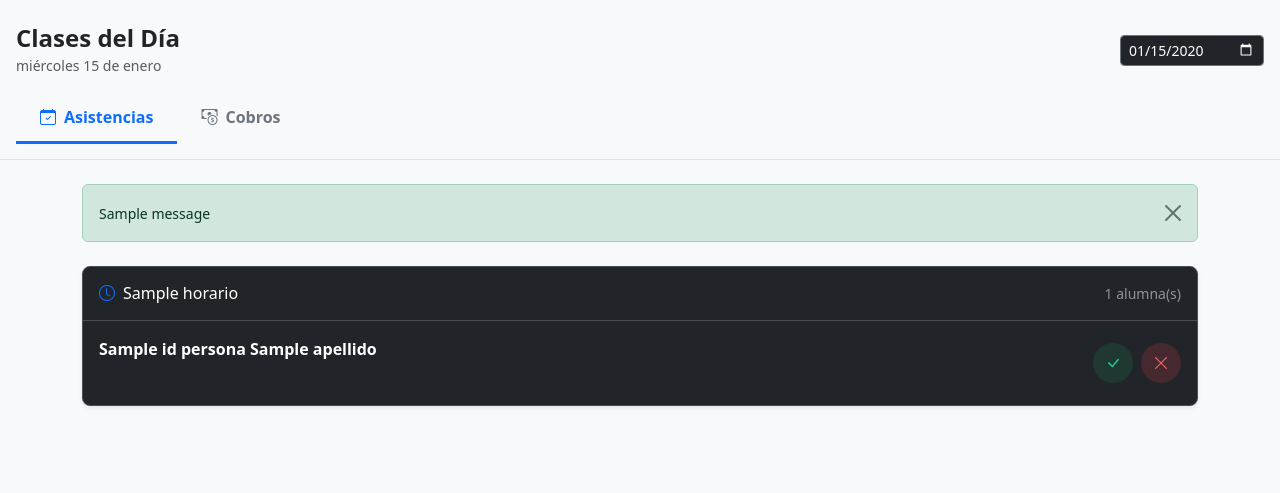
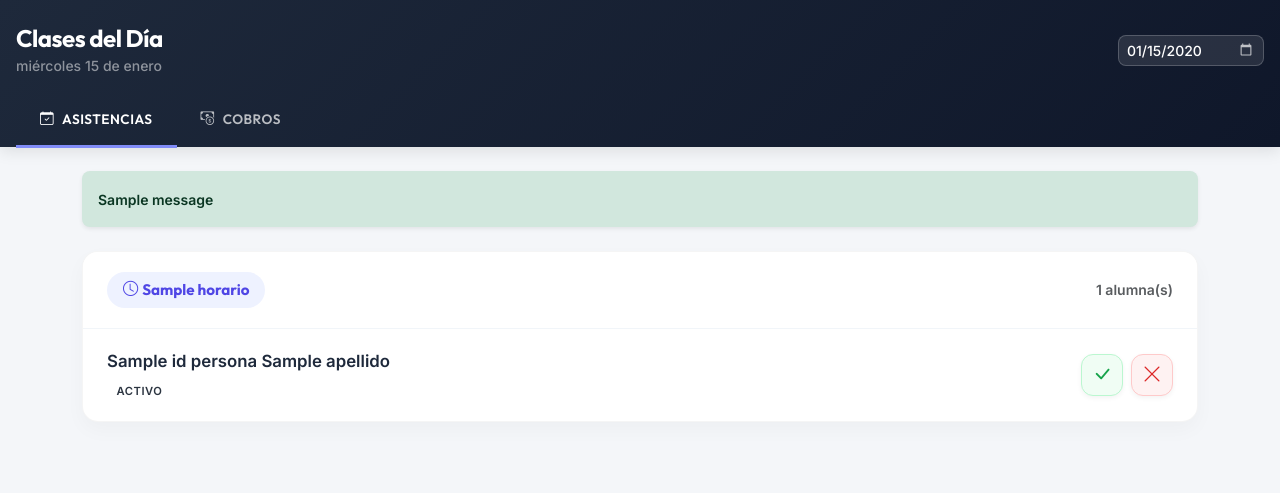
Before and after one commit to joaquingavilan/pilates, a Django app: template Pilapp/templates/admin_panel/profes/clases_hoy.html in a window 1280 px wide. Shown: the top 493 px of the page. Run offline with Django 5.2, Linux system fonts and the light colour scheme; the template is opened without the code that fills it: most values are stand-ins (such as "Sample title", 1, 10 or a date in 2020); one stand-in notice (Sample message) is shown.

Commit message:
style: premium white card design for both clases and pagos

```diff
--- a/Pilapp/templates/admin_panel/profes/clases_hoy.html
+++ b/Pilapp/templates/admin_panel/profes/clases_hoy.html
@@ -5,52 +5,125 @@
     <meta charset="UTF-8">
     <meta name="viewport" content="width=device-width, initial-scale=1.0, maximum-scale=1.0, user-scalable=no">
     <title>Clases de Hoy | TuPilates</title>
-    <!-- Bootstrap 5 CSS -->
     <link href="https://cdn.jsdelivr.net/npm/bootstrap@5.3.0/dist/css/bootstrap.min.css" rel="stylesheet">
-    <!-- Bootstrap Icons -->
+    <link href="https://fonts.googleapis.com/css2?family=Outfit:wght@300;400;500;600;700&family=Inter:wght@400;500;600&display=swap" rel="stylesheet">
     <link rel="stylesheet" href="https://cdn.jsdelivr.net/npm/bootstrap-icons@1.11.0/font/bootstrap-icons.css">
     <style>
-        body { background-color: #f8f9fa; font-family: system-ui, -apple-system, sans-serif; }
-        .page-header { background: #f8f9fa; padding: 1.5rem 1rem 1rem; border-bottom: 1px solid #dee2e6; }
-        .nav-tabs .nav-link { color: #6c757d; border: none; font-weight: 600; padding: 0.75rem 1.5rem; }
-        .nav-tabs .nav-link.active { color: #0d6efd; background-color: transparent; border-bottom: 3px solid #0d6efd; }
+        body { background-color: #f4f6f9; font-family: 'Inter', sans-serif; color: #2b3440; }
+        h1, h2, h3, h4, h5, h6, .nav-link { font-family: 'Outfit', sans-serif; }
 
-        .card.bg-dark { border-radius: 0.5rem; border-color: #495057 !important; }
-        .card-header.border-secondary { border-bottom-color: #495057 !important; }
-        .alumno-item { border-bottom: 1px solid #495057; padding: 1rem; display: flex; justify-content: space-between; align-items: center; }
+        .page-header {
+            background: linear-gradient(135deg, #1e293b 0%, #0f172a 100%);
+            padding: 1.5rem 1rem 0;
+            border-bottom: none;
+            color: white;
+            box-shadow: 0 4px 15px rgba(0,0,0,0.1);
+        }
+        .page-header h4 { font-weight: 700; letter-spacing: -0.5px; }
+
+        .nav-tabs { border: none; margin-top: 1rem; }
+        .nav-tabs .nav-link {
+            color: rgba(255,255,255,0.7);
+            border: none;
+            font-weight: 600;
+            padding: 1rem 1.5rem;
+            text-transform: uppercase;
+            font-size: 0.85rem;
+            letter-spacing: 0.5px;
+            border-bottom: 3px solid transparent;
+            transition: all 0.3s;
+        }
+        .nav-tabs .nav-link.active {
+            color: #fff;
+            background-color: transparent;
+            border-bottom: 3px solid #818cf8;
+        }
+        .nav-tabs .nav-link:hover:not(.active) { color: white; border-bottom: 3px solid rgba(129,140,248,0.4); }
+
+        .class-card {
+            background-color: white;
+            border-radius: 16px;
+            border: 1px solid rgba(0,0,0,0.04);
+            box-shadow: 0 8px 20px rgba(0,0,0,0.03);
+            overflow: hidden;
+            margin-bottom: 1.5rem;
+        }
+        .card-header {
+            background-color: white;
+            border-bottom: 1px solid #f1f5f9;
+            padding: 1.25rem 1.5rem;
+        }
+        .horario-badge {
+            background-color: #eef2ff;
+            color: #4f46e5;
+            font-weight: 700;
+            padding: 0.4rem 1rem;
+            border-radius: 2rem;
+            font-size: 0.95rem;
+            font-family: 'Outfit', sans-serif;
+        }
+
+        .alumno-item {
+            border-bottom: 1px solid #f1f5f9;
+            padding: 1.25rem 1.5rem;
+            display: flex;
+            justify-content: space-between;
+            align-items: center;
+            transition: background-color 0.2s;
+        }
+        .alumno-item:hover { background-color: #f8fafc; }
         .alumno-item:last-child { border-bottom: none; }
 
-        .btn-action { width: 40px; height: 40px; border-radius: 50%; display: flex; align-items: center; justify-content: center; border: none; transition: transform 0.1s; }
-        .btn-action:active { transform: scale(0.9); }
-        .btn-asistio { background-color: rgba(25, 135, 84, 0.2); color: #20c997; }
-        .btn-asistio:hover, .btn-asistio.active { background-color: #198754; color: white; }
-        .btn-falto { background-color: rgba(220, 53, 69, 0.2); color: #ff6b6b; }
-        .btn-falto:hover, .btn-falto.active { background-color: #dc3545; color: white; }
+        .alumno-name { font-weight: 600; color: #1e293b; margin-bottom: 0.2rem; font-size: 1.05rem; }
 
-        .status-badge { font-size: 0.7rem; padding: 0.2rem 0.5rem; border-radius: 1rem; text-transform: uppercase; font-weight: 600; }
-        .status-reservado { background: rgba(255, 193, 7, 0.2); color: #ffc107; }
-        .status-asistió { background: rgba(25, 135, 84, 0.2); color: #20c997; }
-        .status-faltó { background: rgba(220, 53, 69, 0.2); color: #ff6b6b; }
-        .status-recuperó { background: rgba(13, 202, 240, 0.2); color: #0dcaf0; }
+        .btn-action {
+            width: 42px; height: 42px;
+            border-radius: 12px;
+            display: flex; align-items: center; justify-content: center;
+            border: none;
+            transition: all 0.2s cubic-bezier(0.4, 0, 0.2, 1);
+            box-shadow: 0 2px 5px rgba(0,0,0,0.05);
+        }
+        .btn-action:active { transform: scale(0.92); }
+        .btn-asistio { background-color: #f0fdf4; color: #16a34a; border: 1px solid #bbf7d0; }
+        .btn-asistio:hover, .btn-asistio.active { background-color: #16a34a; color: white; border-color: #16a34a; box-shadow: 0 4px 10px rgba(22, 163, 74, 0.2); }
+        .btn-falto { background-color: #fef2f2; color: #dc2626; border: 1px solid #fecaca; }
+        .btn-falto:hover, .btn-falto.active { background-color: #dc2626; color: white; border-color: #dc2626; box-shadow: 0 4px 10px rgba(220, 38, 38, 0.2); }
+
+        .status-badge {
+            font-size: 0.7rem; padding: 0.25rem 0.6rem; border-radius: 1rem; text-transform: uppercase; font-weight: 700; letter-spacing: 0.5px;
+        }
+        .status-reservado { background: #fffbeb; color: #d97706; }
+        .status-asistió { background: #f0fdf4; color: #16a34a; }
+        .status-faltó { background: #fef2f2; color: #dc2626; }
+        .status-recuperó { background: #eff6ff; color: #2563eb; }
+
+        .date-input {
+            background: rgba(255,255,255,0.1);
+            border: 1px solid rgba(255,255,255,0.2);
+            color: white;
+            border-radius: 8px;
+            font-weight: 500;
+        }
+        .date-input::-webkit-calendar-picker-indicator { filter: invert(1); opacity: 0.7; }
     </style>
 </head>
 <body>
 
     <div class="page-header sticky-top">
-        <div class="d-flex justify-content-between align-items-center mb-3">
+        <div class="d-flex justify-content-between align-items-center">
             <div>
-                <h4 class="mb-0 fw-bold text-dark">Clases del Día</h4>
-                <small class="text-muted">{{ fecha_hoy|date:"l d \d\e F" }}</small>
+                <h4 class="mb-0">Clases del Día</h4>
+                <small class="text-white-50" style="font-weight: 500;">{{ fecha_hoy|date:"l d \d\e F" }}</small>
             </div>
             <form method="get" action="{% url 'profes_clases_hoy' token %}" class="m-0">
                 <input type="date" name="fecha" value="{{ fecha_hoy|date:'Y-m-d' }}"
-                       class="form-control form-control-sm bg-dark text-white border-secondary"
-                       onchange="this.form.submit()" style="color-scheme: dark;">
+                       class="form-control form-control-sm date-input"
+                       onchange="this.form.submit()">
             </form>
         </div>
 
-        <!-- Navigation Tabs -->
-        <ul class="nav nav-tabs border-0">
+        <ul class="nav nav-tabs">
             <li class="nav-item">
                 <a class="nav-link active" href="{% url 'profes_clases_hoy' token %}">
                     <i class="bi bi-calendar-check me-2"></i>Asistencias
@@ -68,9 +141,8 @@
         {% if messages %}
         <div class="mb-4">
             {% for message in messages %}
-            <div class="alert alert-{{ message.tags }} alert-dismissible fade show" role="alert">
-                <small>{{ message }}</small>
-                <button type="button" class="btn-close" data-bs-dismiss="alert"></button>
+            <div class="alert alert-{{ message.tags }} border-0 shadow-sm rounded-3" role="alert">
+                <small class="fw-semibold">{{ message }}</small>
             </div>
             {% endfor %}
         </div>
@@ -78,17 +150,17 @@
 
         {% if clases_data %}
             {% for c in clases_data %}
-            <div class="card bg-dark border-secondary mb-4 shadow-sm">
-                <div class="card-header border-secondary p-3 d-flex justify-content-between align-items-center">
-                    <h6 class="mb-0 text-white"><i class="bi bi-clock me-2 text-primary"></i>{{ c.horario }}</h6>
-                    <small class="text-white-50">{{ c.alumnos|length }} alumna(s)</small>
+            <div class="class-card">
+                <div class="card-header d-flex justify-content-between align-items-center">
+                    <span class="horario-badge"><i class="bi bi-clock me-1"></i>{{ c.horario }}</span>
+                    <small class="text-muted fw-semibold">{{ c.alumnos|length }} alumna(s)</small>
                 </div>
                 <div class="card-body p-0">
                     {% if c.alumnos %}
                         {% for alumno_info in c.alumnos %}
                         <div class="alumno-item">
                             <div>
-                                <div class="text-white fw-semibold mb-1">{{ alumno_info.turno.id_alumno_paquete.id_alumno.id_persona.nombre }} {{ alumno_info.turno.id_alumno_paquete.id_alumno.id_persona.apellido }}</div>
+                                <div class="alumno-name">{{ alumno_info.turno.id_alumno_paquete.id_alumno.id_persona.nombre }} {{ alumno_info.turno.id_alumno_paquete.id_alumno.id_persona.apellido }}</div>
                                 <span class="status-badge status-{{ alumno_info.turno.estado|lower }}">{{ alumno_info.turno.estado }}</span>
                             </div>
                             <div class="d-flex gap-2">
@@ -98,7 +170,7 @@
                                     <input type="hidden" name="nuevo_estado" value="Asistió">
                                     <input type="hidden" name="fecha_actual" value="{{ fecha_hoy|date:'Y-m-d' }}">
                                     <button type="submit" class="btn-action btn-asistio {% if alumno_info.turno.estado == 'Asistió' %}active{% endif %}">
-                                        <i class="bi bi-check-lg"></i>
+                                        <i class="bi bi-check-lg fs-5"></i>
                                     </button>
                                 </form>
                                 <form method="post" action="{% url 'profes_clases_hoy' token %}" class="m-0">
@@ -107,31 +179,30 @@
                                     <input type="hidden" name="nuevo_estado" value="Faltó">
                                     <input type="hidden" name="fecha_actual" value="{{ fecha_hoy|date:'Y-m-d' }}">
                                     <button type="submit" class="btn-action btn-falto {% if alumno_info.turno.estado == 'Faltó' %}active{% endif %}">
-                                        <i class="bi bi-x-lg"></i>
+                                        <i class="bi bi-x-lg fs-5"></i>
                                     </button>
                                 </form>
                             </div>
                         </div>
                         {% endfor %}
                     {% else %}
-                        <div class="p-4 text-center text-white-50">
-                            <i class="bi bi-person-x fs-2 d-block mb-2 text-secondary"></i>
-                            <small>No hay alumnas inscriptas</small>
+                        <div class="p-5 text-center text-muted">
+                            <i class="bi bi-person-x fs-1 d-block mb-2 text-black-50"></i>
+                            <span class="fw-medium">No hay alumnas inscriptas</span>
                         </div>
                     {% endif %}
                 </div>
             </div>
             {% endfor %}
         {% else %}
-            <div class="text-center mt-5">
-                <i class="bi bi-cup-hot text-secondary" style="font-size: 4rem;"></i>
-                <h4 class="mt-3 fw-bold text-dark">Día Libre</h4>
-                <p class="text-muted">No hay clases registradas para el día de hoy.</p>
+            <div class="text-center mt-5 p-5 bg-white rounded-4 shadow-sm border border-light">
+                <i class="bi bi-emoji-smile fs-1 text-primary d-block mb-3"></i>
+                <h3 class="fw-bold text-dark">Día Libre</h3>
+                <p class="text-muted mb-0">No tienes clases registradas hoy.</p>
             </div>
         {% endif %}
     </div>
 
-    <!-- Bootstrap JS -->
     <script src="https://cdn.jsdelivr.net/npm/bootstrap@5.3.0/dist/js/bootstrap.bundle.min.js"></script>
 </body>
 </html>
```
Also changed, not shown: Pilapp/templates/admin_panel/profes/pagos.html (+85 -51 lines).
